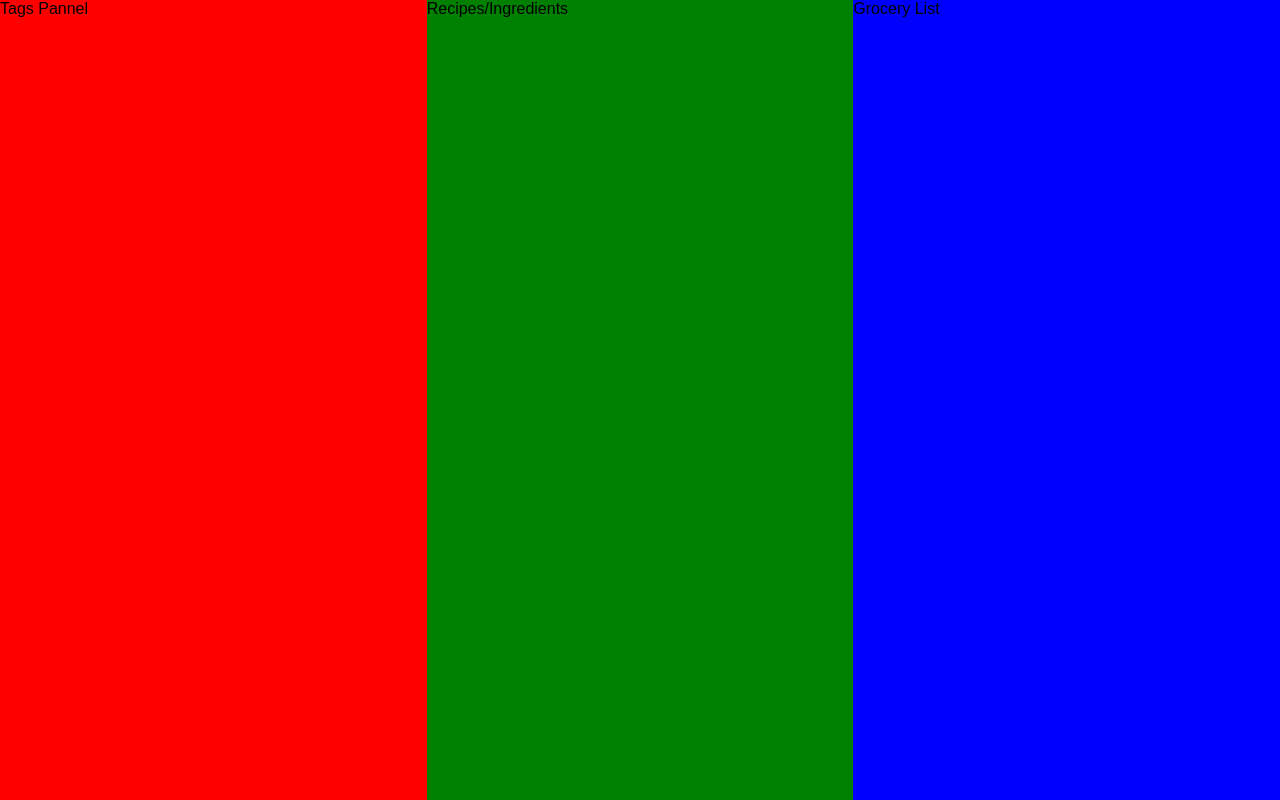
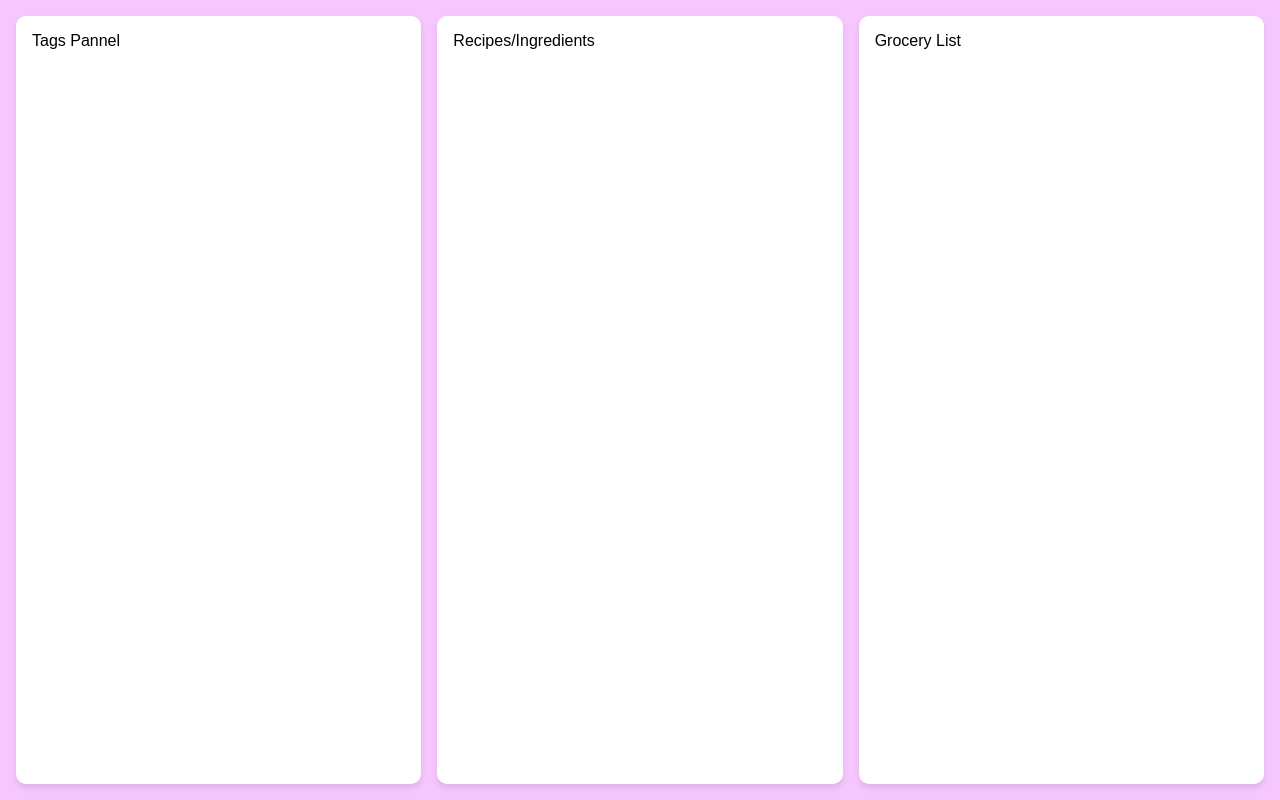
Before and after one commit to CSC536-Grocify/grocify, a React (Create React App) app in the folder frontend/: page / in a window 1280 px wide. Both pictures are taken after a click on the link "Login". Built offline with nearby package versions, Linux system fonts and the light colour scheme.

Commit message:
Three columns design

```diff
--- a/frontend/src/pages/main/Main.jsx
+++ b/frontend/src/pages/main/Main.jsx
@@ -19,20 +19,22 @@ function Main() {
     <div id="root">
       {matches && (
         <div className="container">
-          <div className="tag-pannel">
+          <div className="column">
             <TagsPannel />
           </div>
-          <div className="recipes-ingredients">
+          <div className="column">
             <RecipesIngredients />
           </div>
-          <div className="grocery-list">
+          <div className="column">
             <GroceryList />
           </div>
         </div>
       )}
       {!matches && (
-        <div className="grocery-list">
-          <GroceryList />
+        <div className="container">
+          <div className="column">
+            <GroceryList />
+          </div>
         </div>
       )}
     </div>
--- a/frontend/src/pages/main/main.scss
+++ b/frontend/src/pages/main/main.scss
@@ -4,31 +4,27 @@ html, body, #root {
 
 .container {
   display: flex;
-  padding: 0;
+  justify-content: space-between;
+  padding: 1rem;
+  gap: 1rem;
   height: 100%;
+  background-color: #f6c7ff;
 }
 
-.tag-pannel {
+.column {
   flex: 1;
-  height: 100%;
-  background-color: red;
+  background-color: #ffffff;
+  padding: 1rem;
+  border-radius: 10px;
+  box-shadow: 0 4px 6px rgba(0, 0, 0, 0.1);
 }
 
-.recipes-ingredients {
-  flex: 1;
-  height: 100%;
-  background-color: green;
-}
-
-.grocery-list {
-  flex: 1;
-  height: 100%;
-  background-color: blue;
-}
-
-@media (max-width: 600px) {
+@media (max-width: 768px) {
   .container {
-    height: 100%;
     flex-direction: column;
   }
+
+  .column {
+    margin-bottom: 1rem;
+  }
 }
```
